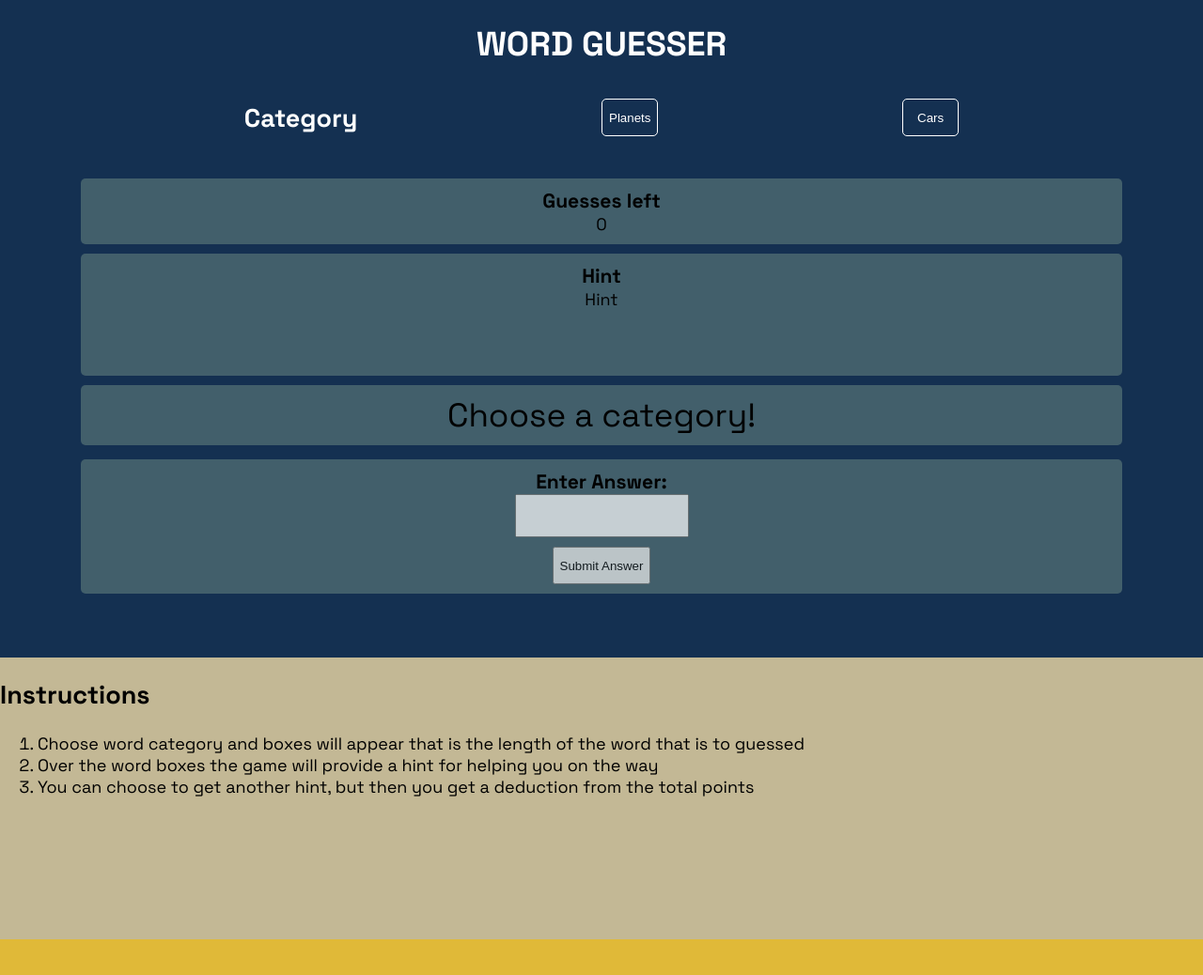
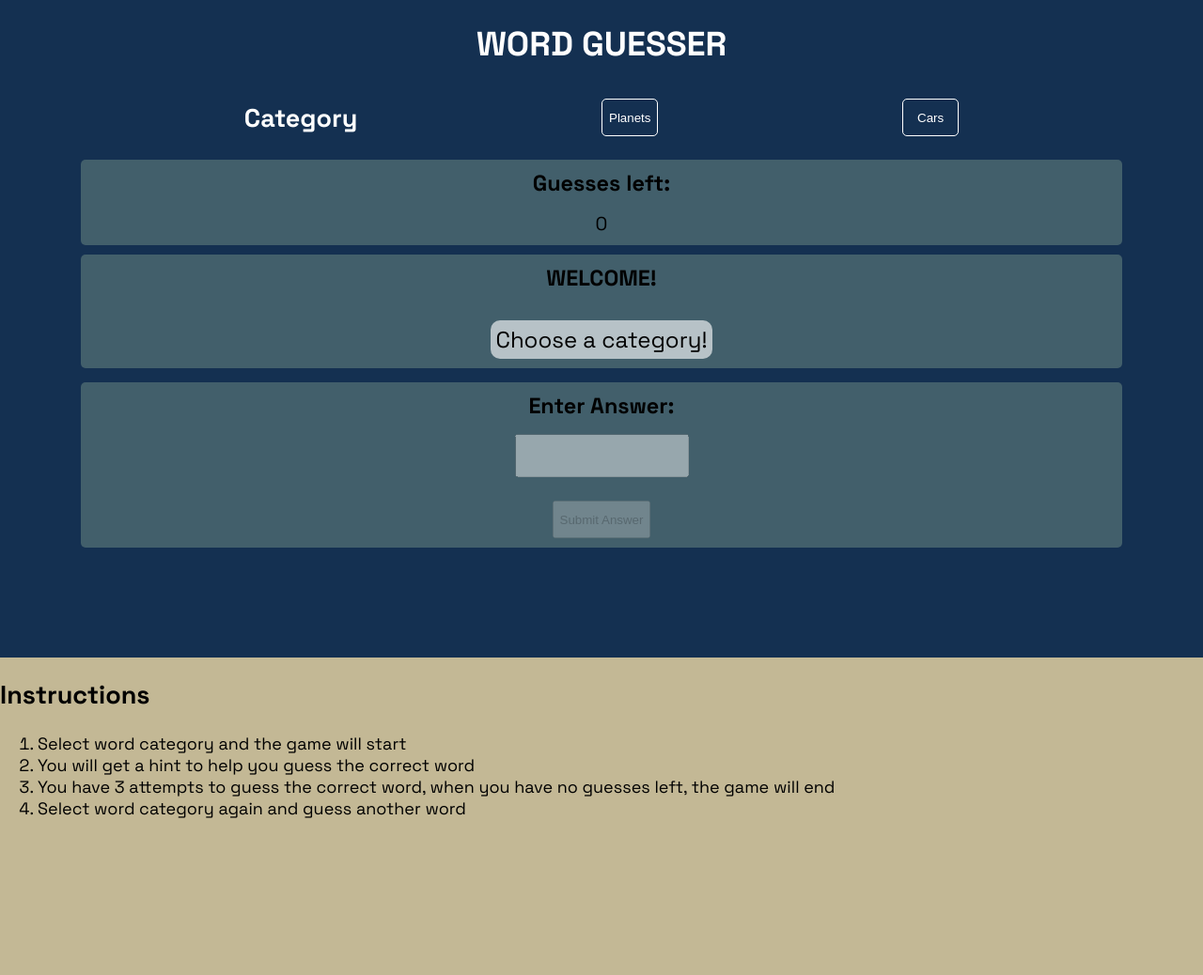
Before and after one commit to Stojj2/Portfolio-Project-2, a plain HTML site: page index.html in a window 1280 px wide. Shown: the whole page at 94% size. Before the commit the page ends 1000 px from the top, so only its background shows below. Drawn offline with Linux system fonts and the light colour scheme.

Commit message:
Add to functions in script.js file

```diff
--- a/assets/css/style.css
+++ b/assets/css/style.css
@@ -78,6 +78,9 @@ header>div>a {
     align-items: center;
     background-color: #425F6B;
     width: 85%;
+    justify-content: flex-start;
+    gap: 15px;
+    font-size: 20px;
 }
 
 .game h3 {
@@ -85,10 +88,18 @@ header>div>a {
 }
 
 .hint {
-    height: 110px;
+    height: auto;
 }
 .word {
-    font-size: 35px;
+    display: flex;
+    font-size: 24px;
+    width: 100%;
+    justify-content: center;
+}
+
+#word-field {
+    border-radius: 10px;
+    padding: 5px;
 }
 
 .submit {
@@ -107,11 +118,18 @@ header>div>a {
 }
 
 .guesses-left {
-    margin-top: 40px;
+    display: flex;
+    margin-top: 20px;
 }
+
+#guesses-field {
+    display: flex;
+    flex-direction: row;
+}
+
 /*This styles the instruction area of the page*/
 .instruction-area {
     width: 100%;
-    height: 300px;
+    height: 400px;
     background-color: #C3B895;
 }
--- a/assets/js/script.js
+++ b/assets/js/script.js
@@ -1,7 +1,24 @@
+document.addEventListener("DOMContentLoaded", setup);
 let guessCount = 0;
 let gameWord = "";
 
+
+/**
+ * This function will be caled when the DOM content is loaded
+ * and run the setup steps for the game
+ */
+function setup() {
+    document.getElementById("answer-box").disabled = true;
+    document.getElementById("button-submit").disabled = true;
+    document.getElementById("word-field").style.backgroundColor = "#ffffff9e";
+    document.getElementById("hint-header").textContent = "WELCOME!";
+
     let buttons = document.getElementsByTagName("button");
+    document.getElementById("answer-box").addEventListener("keydown", function (event) {
+        if (event.key === "Enter") {
+            checkAnswer();
+        }
+    })
 
     for (let button of buttons) {
         button.addEventListener("click", function () {
@@ -14,20 +31,18 @@ for (let button of buttons) {
             }
         });
     }
-
-/**
- * The start game function prepare the game area with game data.
- */
-document.getElementById("answer-box").addEventListener("keydown", function (event) {
-    if (event.key === "Enter") {
-        checkAnswer();
 }
-})
 
 /**
  * The start game function prepare the game area with game data.
  */
 function startGame(category) {
+    document.getElementById("guesses-field").style.backgroundColor = "";
+    document.getElementById("hint-field").style.backgroundColor = "";
+    document.getElementById("hint-header").textContent = "Hint:";
+    document.getElementById("answer-box").disabled = false;
+    document.getElementById("button-submit").disabled = false;
+    document.getElementById("answer-box").select();
     guessCount = 3;
     let guesses = document.getElementById("guesses-field");
     guesses.textContent = guessCount;
@@ -81,14 +96,22 @@ function checkAnswer() {
     console.log(guessedWord);
     if (guessedWord.toLowerCase() === gameWord.toLowerCase() && guessedWord !="") {
         let hint = document.getElementById("hint-field");
+
+        document.getElementById("hint-header").textContent = "CONGRATULATION!";
         hint.textContent = "You guessed right!";
+        document.getElementById("answer-box").disabled = true;
+        document.getElementById("button-submit").disabled = true;
+        document.getElementById("hint-field").style.backgroundColor = "#63b23dc7";
         let wordToBeGuessed = document.getElementById("word-field");
         wordToBeGuessed.textContent = gameWord;
 
-    } else if (guessCount === 0) {
+    }  else {
+        document.getElementById("guesses-field").style.backgroundColor = "#c52f2f94";
+        decreaseGuessCount();
+    }
+
+    if (guessCount === 0) {
         endGame();
-    } else {
-        decreaseGuessCount();
     }
     clearInput()
 }
@@ -111,6 +134,9 @@ function randomIndex() {
 }
 
 function endGame() {
+    document.getElementById("hint-header").textContent = "SORRY!";
+    document.getElementById("answer-box").disabled = true;
+    document.getElementById("button-submit").disabled = true;
     let guesses = document.getElementById("guesses-field");
     guesses.textContent = 0;
     let hint = document.getElementById("hint-field");
--- a/index.html
+++ b/index.html
@@ -31,17 +31,16 @@
         <div class="game">
 
             <div class="guesses-left">
-                <h3>Guesses left</h3>
+                <h3>Guesses left:</h3>
                 <span id="guesses-field">0</span>
             </div>
 
             <div class="hint">
-                <h3>Hint</h3>
-                <span id="hint-field">Hint</span>
-            </div>
-
-            <div class="word">
-                <span id="word-field">Choose a category!</span>
+                <h3 id="hint-header">Hint:</h3>
+                <span id="hint-field"></span>
+                <div class="word">
+                    <span id="word-field">Choose a category!</span>
+                </div>
             </div>
 
             <div class="submit">
@@ -57,9 +56,11 @@
         <div>
             <h2>Instructions</h2>
             <ol>
-                <li>Choose word category and boxes will appear that is the length of the word that is to guessed</li>
-                <li>Over the word boxes the game will provide a hint for helping you on the way</li>
-                <li>You can choose to get another hint, but then you get a deduction from the total points</li>
+                <li>Select word category and the game will start</li>
+                <li>You will get a hint to help you guess the correct word</li>
+                <li>You have 3 attempts to guess the correct word, when you have no guesses
+                    left, the game will end</li>
+                <li>Select word category again and guess another word</li>
             </ol>
         </div>
     </section>
```
Lines whose indentation alone changed are shown as unchanged.
